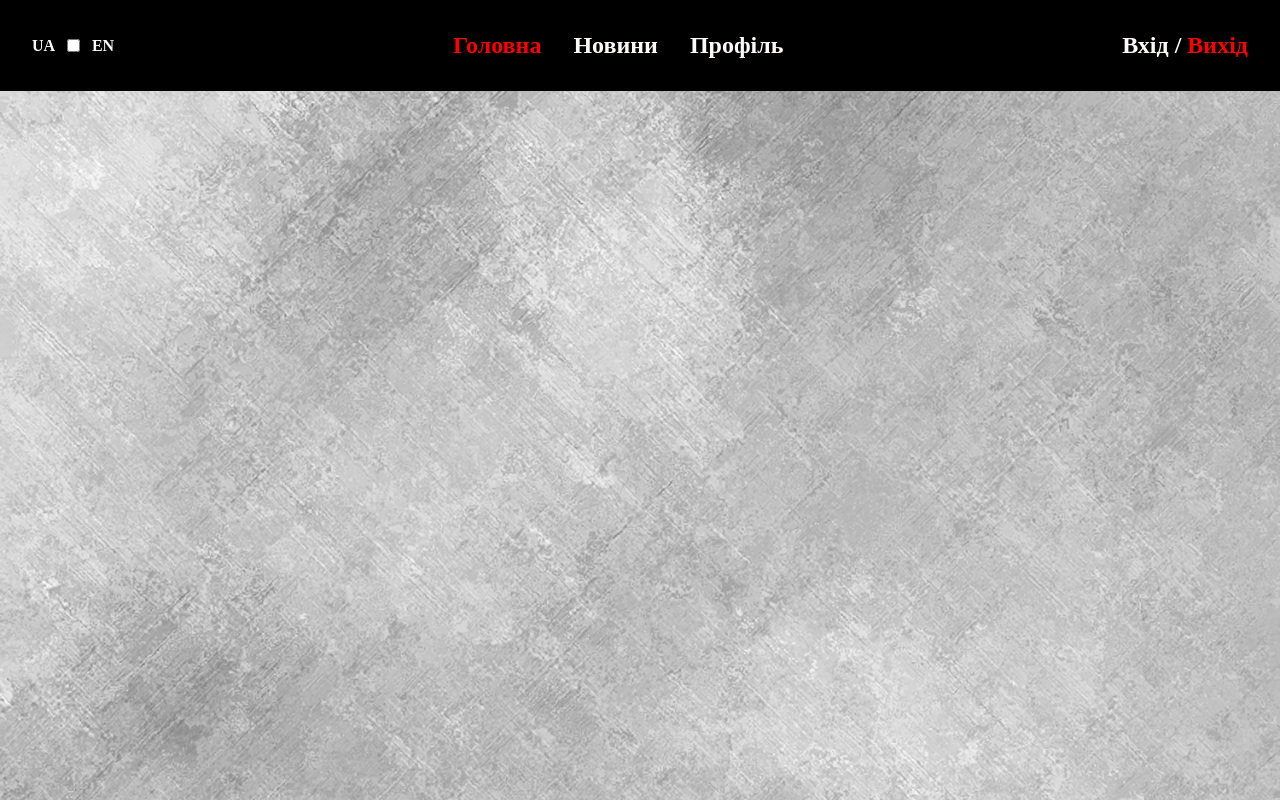
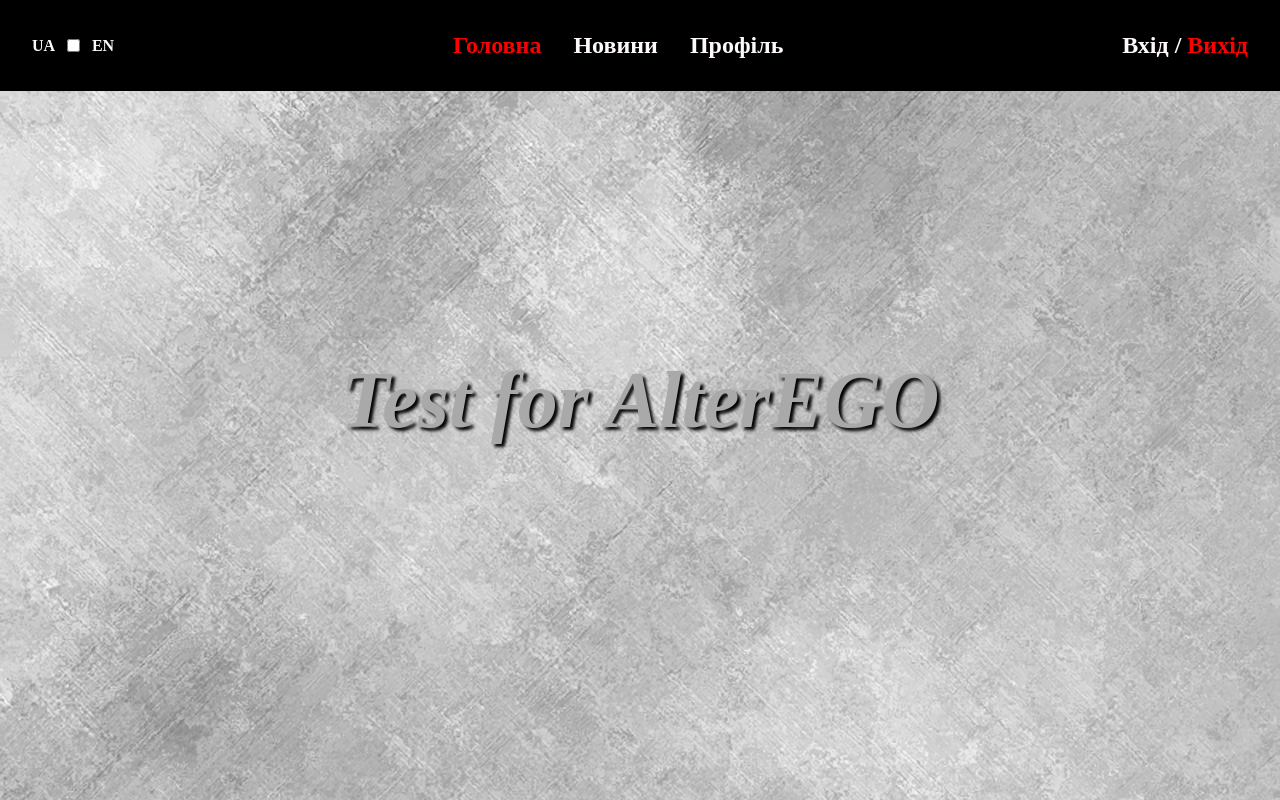
Before and after one commit to VLK2021/alterego-test, a React (Create React App) app: page / in a window 1280 px wide. Built offline with nearby package versions, Linux system fonts and the light colour scheme.

Commit message:
change style

```diff
--- /dev/null
+++ b/src/components/Spinner/Spinner.tsx
@@ -0,0 +1,16 @@
+import React from 'react';
+
+import './SpinnerStyle.css';
+
+
+const Spinner = () => {
+    return (
+        <div id="spinner">
+            <div className="spinner-circle circle-1"></div>
+            <div className="spinner-circle circle-2"></div>
+            <div className="spinner-circle circle-3"></div>
+        </div>
+    );
+};
+
+export default Spinner;
--- /dev/null
+++ b/src/components/Spinner/SpinnerStyle.css
@@ -0,0 +1,39 @@
+#spinner {
+    position: absolute;
+    top: 50%;
+    left: 50%;
+    transform: translate(-50%, -50%);
+}
+
+.spinner-circle {
+    width: 50px;
+    height: 50px;
+    border-radius: 50%;
+    display: inline-block;
+    margin: 10px;
+    animation: spin 1s linear infinite;
+}
+
+.circle-1 {
+    background-color: #005BBB;
+    animation-delay: 0.2s;
+}
+
+.circle-2 {
+    background-color: #FEDF00;
+    animation-delay: 0.4s;
+}
+
+.circle-3 {
+    background-color: #D81219;
+    animation-delay: 0.6s;
+}
+
+@keyframes spin {
+    0% {
+        transform: rotate(0deg);
+    }
+    100% {
+        transform: rotate(360deg);
+    }
+}
--- a/src/components/Users/Users.tsx
+++ b/src/components/Users/Users.tsx
@@ -7,7 +7,7 @@ const Users = () => {
 
     return (
         <div className={'users'}>
-            Users
+            <p>Test for AlterEGO</p>
         </div>
     );
 };
--- a/src/components/Users/UsersStyle.css
+++ b/src/components/Users/UsersStyle.css
@@ -1,3 +1,15 @@
-.users{
+.users {
+    padding: 8rem;
+}
 
+.users > p {
+    position: absolute;
+    top: 50%;
+    left: 50%;
+    transform: translate(-50%, -50%);
+    font-size: 5rem;
+    font-weight: bold;
+    font-style: italic;
+    color: darkgrey;
+    text-shadow: 0.2rem 0.2rem 0.2rem black;
 }
--- a/src/index.tsx
+++ b/src/index.tsx
@@ -4,9 +4,10 @@ import {BrowserRouter} from "react-router-dom";
 import {Provider} from "react-redux";
 
 import './index.css';
+import './18n';
 import App from './App';
 import store from "./store/store";
-import './18n';
+import Spinner from "./components/Spinner/Spinner";
 
 
 const root = ReactDOM.createRoot(
@@ -16,7 +17,7 @@ root.render(
     // <React.StrictMode>
     <Provider store={store}>
         <BrowserRouter>
-                <Suspense fallback={<div>Loading...</div>}>
+            <Suspense fallback={<div><Spinner/></div>}>
                 <App/>
             </Suspense>
         </BrowserRouter>
```
Lines whose indentation alone changed are shown as unchanged.
